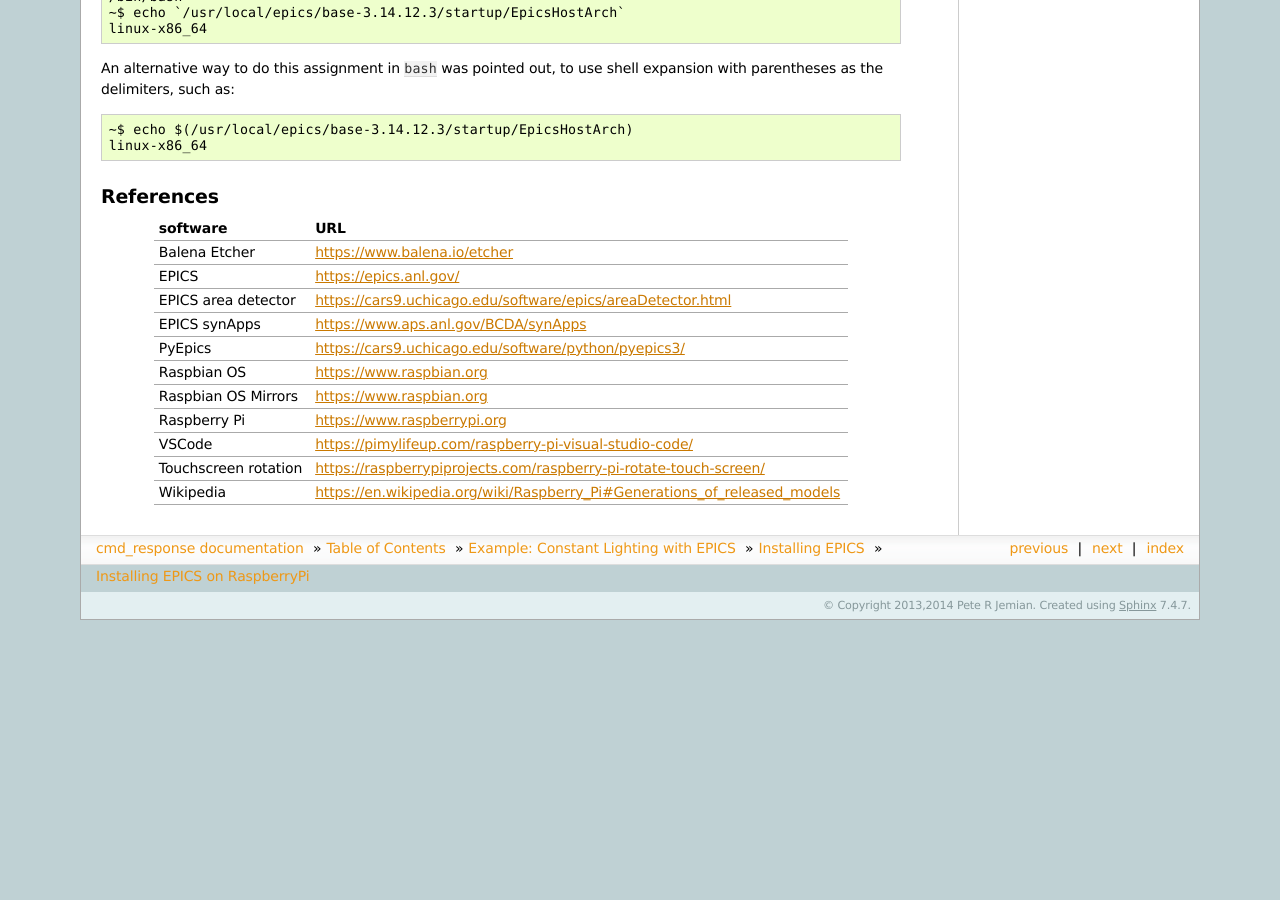
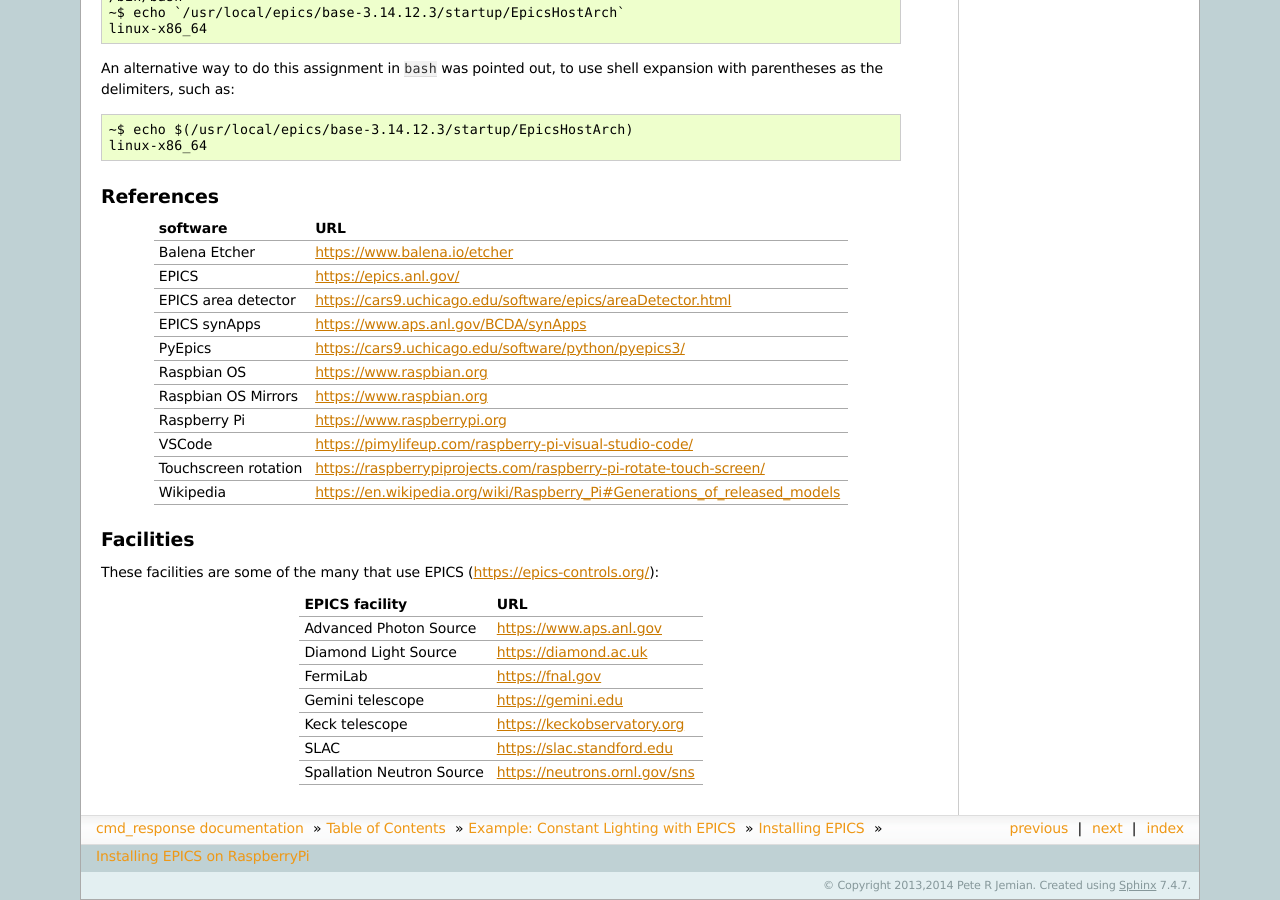
Before and after one commit to prjemian/cmd_response, a Sphinx documentation site: the page built from docs/source/epics/rpi_epics.rst, in a window 1280 px wide and 900 px high, scrolled down 7325 px. Built offline with Sphinx 7.4.7, drawn with Linux system fonts in a browser that asks for light colours; before the commit the page ends 7945 px from its top, so only the background shows below that.

Commit message:
DOC facilities

```diff
--- a/docs/source/epics/rpi_epics.rst
+++ b/docs/source/epics/rpi_epics.rst
@@ -646,3 +646,20 @@ VSCode                 https://pimylifeup.com/raspberry-pi-visual-studio-code/
 Touchscreen rotation   https://raspberrypiprojects.com/raspberry-pi-rotate-touch-screen/
 Wikipedia              https://en.wikipedia.org/wiki/Raspberry_Pi#Generations_of_released_models
 =====================  ==================================
+
+Facilities
+----------
+
+These facilities are some of the many that use EPICS (https://epics-controls.org/):
+
+==============================  ===================
+EPICS facility                  URL
+==============================  ===================
+Advanced Photon Source          https://www.aps.anl.gov
+Diamond Light Source            https://diamond.ac.uk
+FermiLab                        https://fnal.gov
+Gemini telescope                https://gemini.edu
+Keck telescope                  https://keckobservatory.org
+SLAC                            https://slac.standford.edu
+Spallation Neutron Source       https://neutrons.ornl.gov/sns
+==============================  ===================
```
